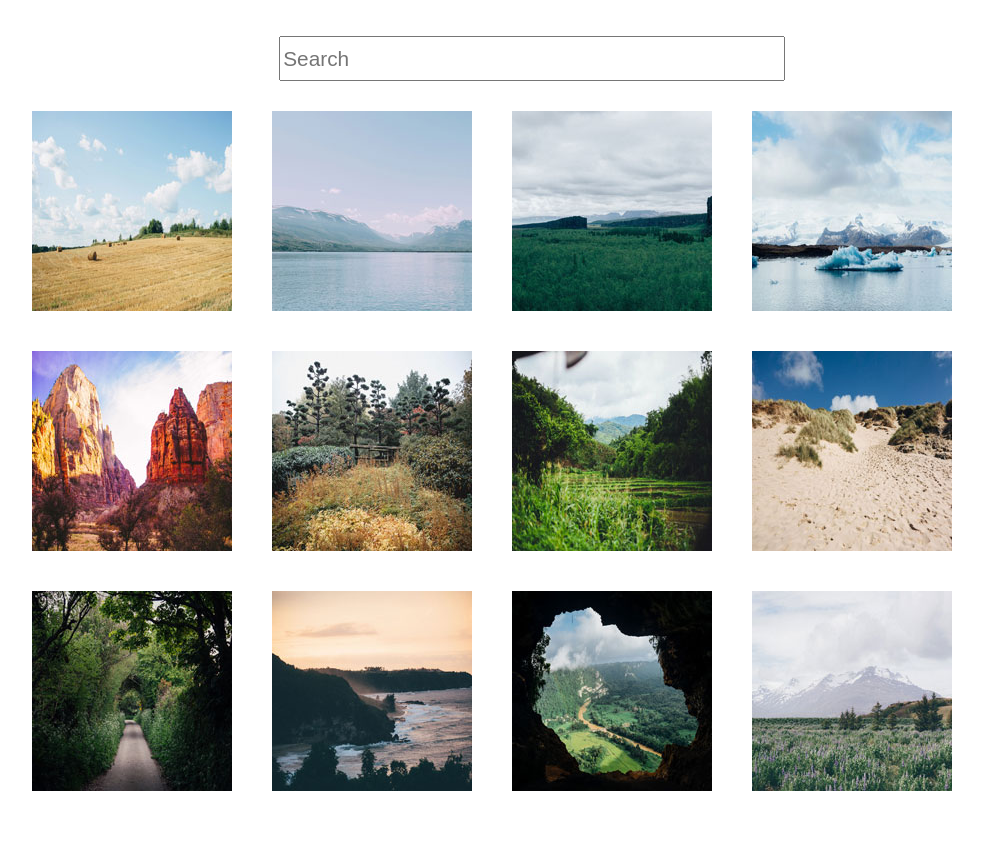
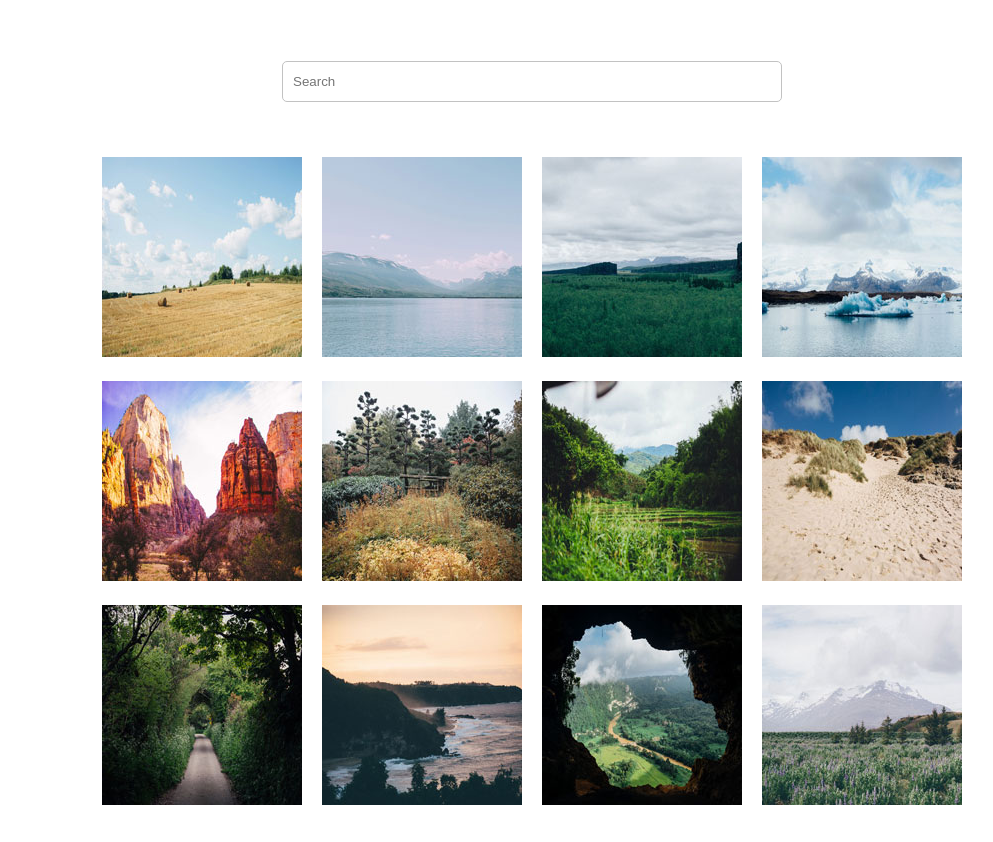
Before and after one commit to DavidMurphyedm/Treehouse_project-5, a plain HTML site: page Tech Degree Project 5/photo_gallery_v5/index.html in a window 1280 px wide. Shown: the whole page, without its empty margins (108-1101 px from the left). Drawn offline with Linux system fonts and the light colour scheme.

Commit message:
Update styles.css

```diff
--- a/Tech Degree Project 5/photo_gallery_v5/css/styles.css
+++ b/Tech Degree Project 5/photo_gallery_v5/css/styles.css
@@ -7,15 +7,21 @@
   }
 
   #search {
-    font-size: 1.3em;
-    height: 45px;
+    padding: 12px 20px 12px 10px;
+    border: 1px solid rgb(194, 194, 194);
+    border-radius: 5px;
+    width: 500px;
+    margin: 25px auto 25px auto;
   }
 
   .gallery {
+    max-width: 860px;
     display: grid;
-    width: 1000px;
-    grid-template-columns: repeat(4, 225px);
-    grid-template-rows: repeat(3, 225px);
-    grid-gap: 15px;
+    justify-items: center;
+    grid-template-columns: repeat(auto-fit, minmax(200px, 1fr));
+    justify-content: center;
+    align-content: center;
     margin: 0 auto;
-  }
+    grid-gap: 20px;
+
+}
```
